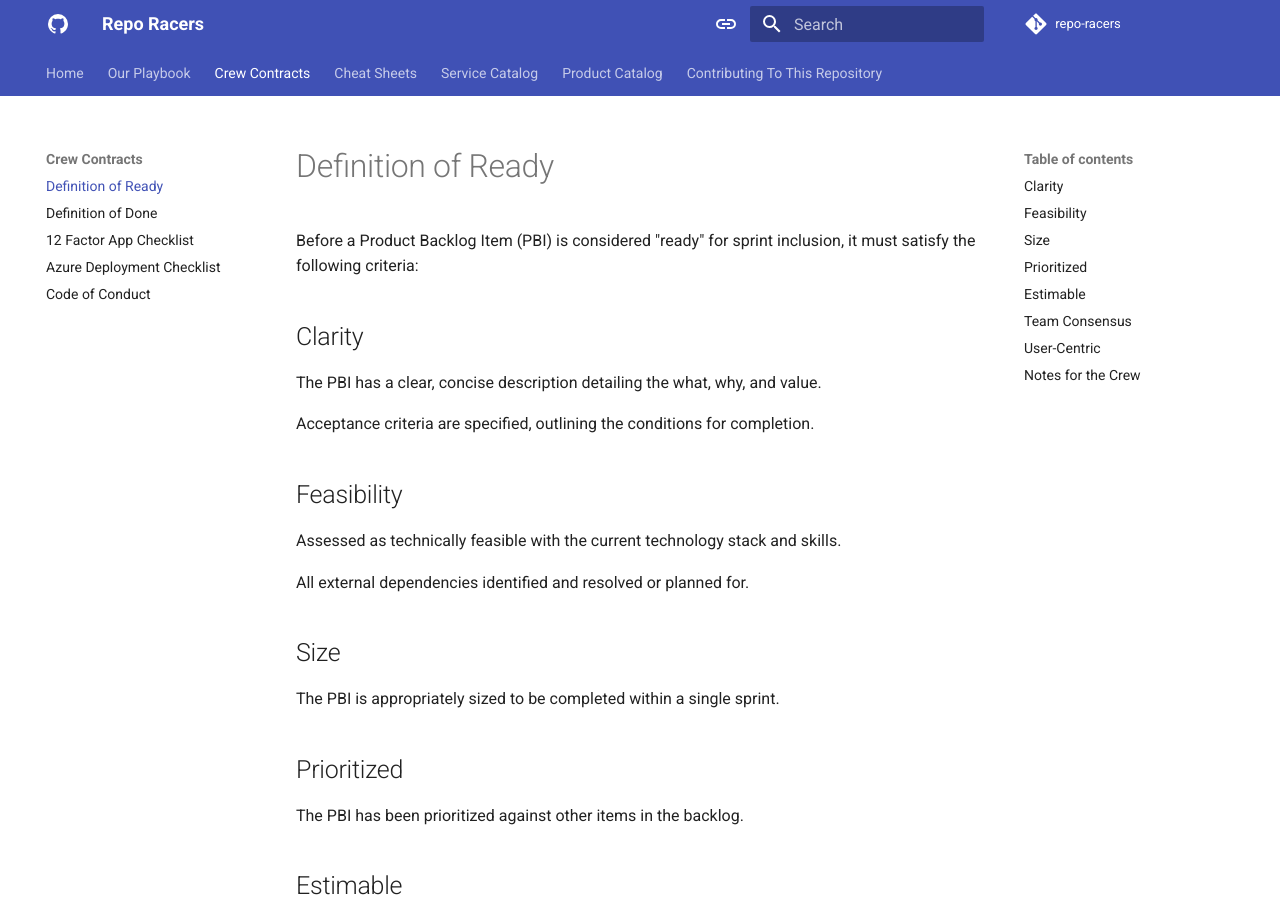
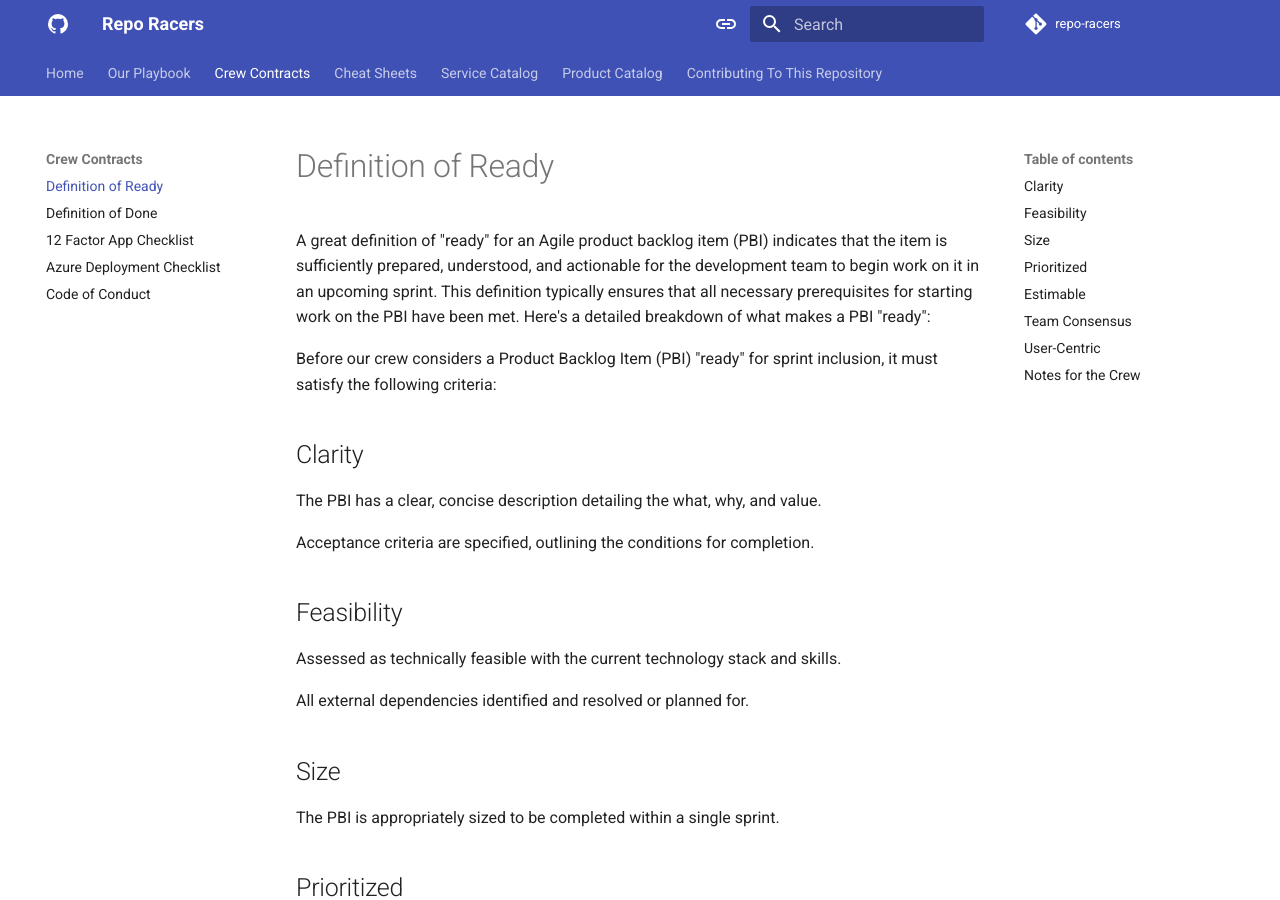
Before and after one commit to repo-racers/repo-racers, an MkDocs documentation site: the page built from docs/crew_contracts/definition_of_ready.md, in a window 1280 px wide and 900 px high. Built offline with MkDocs 1.6.1 and Material for MkDocs 9.7.7, drawn with Linux system fonts in a browser that asks for light colours; comment, search, counter and statistics services are not loaded.

Commit message:
Update definition_of_ready.md

```diff
--- a/docs/crew_contracts/definition_of_ready.md
+++ b/docs/crew_contracts/definition_of_ready.md
@@ -1,6 +1,8 @@
 # Definition of Ready
 
-Before a Product Backlog Item (PBI) is considered "ready" for sprint inclusion, it must satisfy the following criteria:
+A great definition of "ready" for an Agile product backlog item (PBI) indicates that the item is sufficiently prepared, understood, and actionable for the development team to begin work on it in an upcoming sprint. This definition typically ensures that all necessary prerequisites for starting work on the PBI have been met. Here's a detailed breakdown of what makes a PBI "ready":
+
+Before our crew considers a Product Backlog Item (PBI) "ready" for sprint inclusion, it must satisfy the following criteria:
 
 ## Clarity
 The PBI has a clear, concise description detailing the what, why, and value.
```
